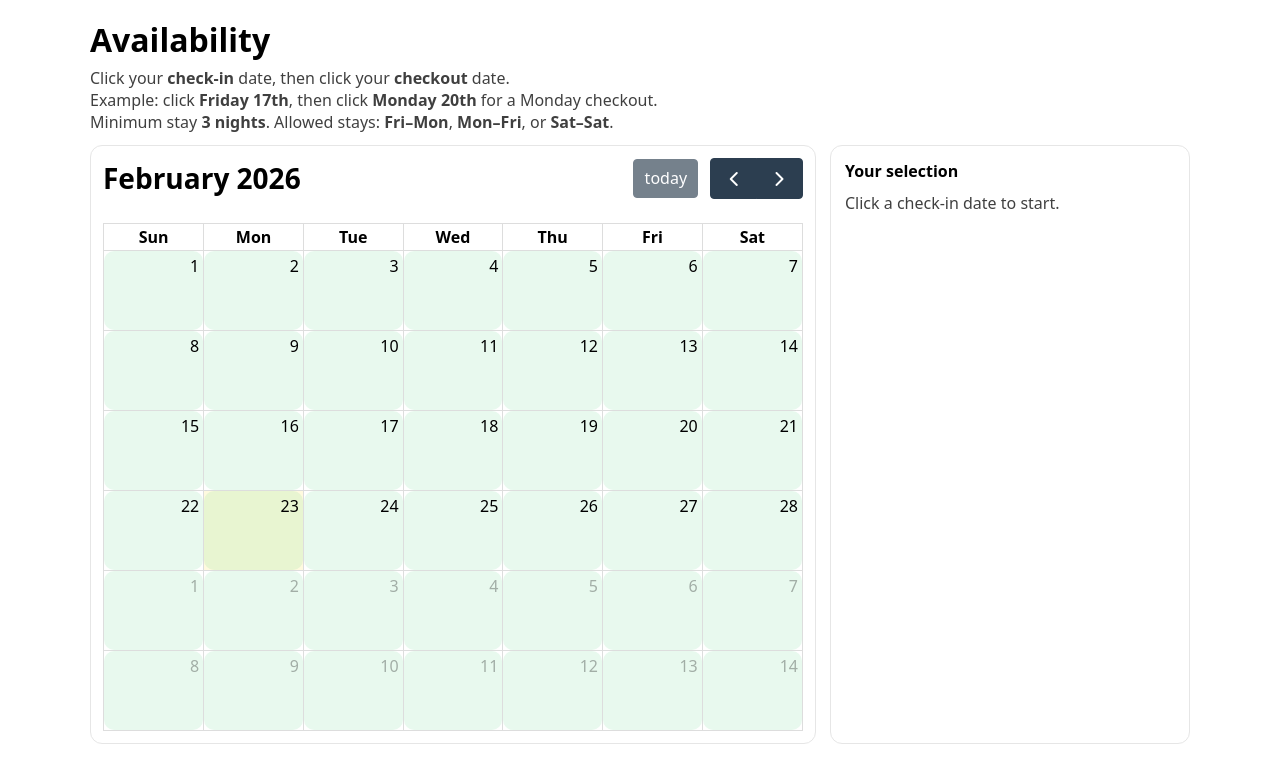
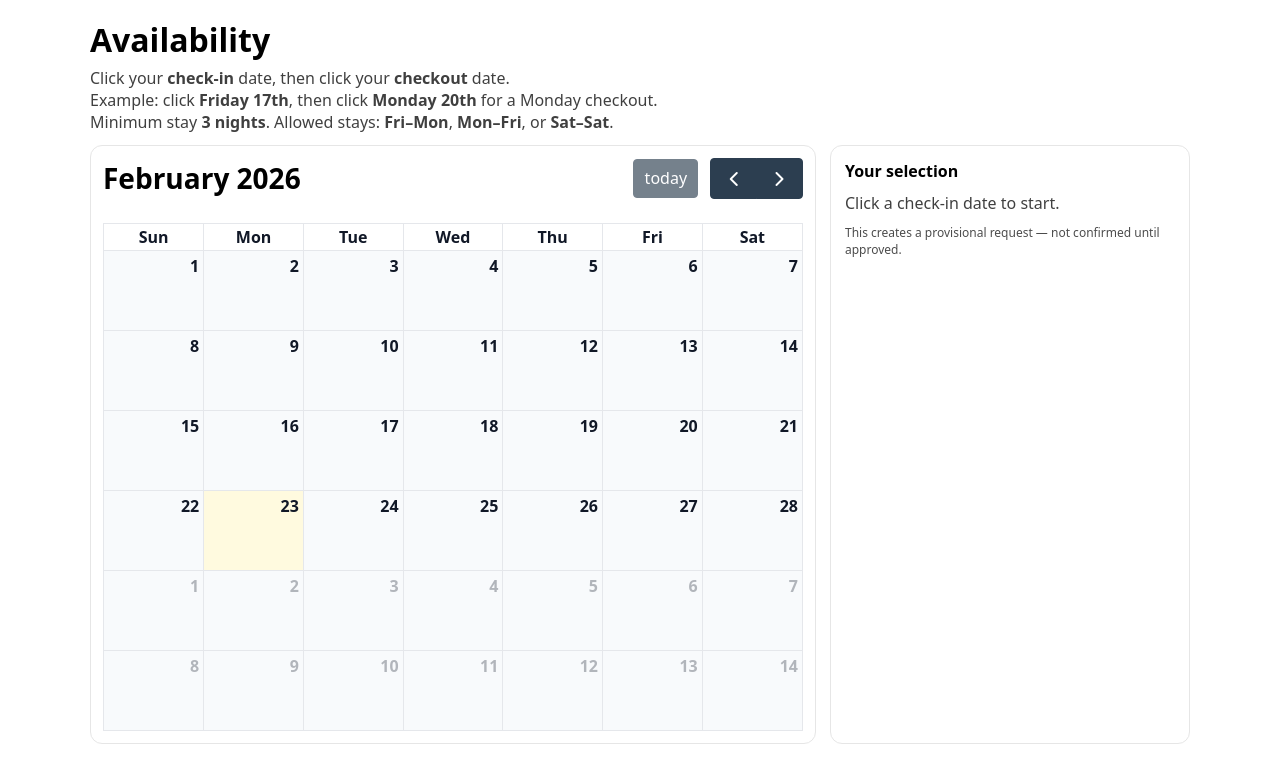
Before and after one commit to Liamdlking/Kingscaravan, a Next.js app: page /availability in a window 1280 px wide. Shown: the top 782 px of the page. Built offline with nearby package versions, Linux system fonts and the light colour scheme; no server answers.

Commit message:
Update page.tsx

```diff
--- a/app/availability/page.tsx
+++ b/app/availability/page.tsx
@@ -4,11 +4,14 @@ import React, { useEffect, useMemo, useState } from "react";
 import FullCalendar from "@fullcalendar/react";
 import dayGridPlugin from "@fullcalendar/daygrid";
 import interactionPlugin, { DateClickArg } from "@fullcalendar/interaction";
+import type { EventContentArg } from "@fullcalendar/core";
 
 type Booking = {
+  id?: string;
   start_date: string;
-  end_date: string; // checkout day (not booked)
+  end_date: string; // checkout day
   status: "provisional" | "confirmed";
+  guest_name?: string | null;
 };
 
 type Rate = {
@@ -27,21 +30,13 @@ function isoLocal(d: Date) {
   return `${y}-${m}-${day}`;
 }
 
-function addDaysISO(date: string, days: number) {
-  const d = new Date(`${date}T00:00:00`);
-  d.setDate(d.getDate() + days);
-  return isoLocal(d);
-}
-
 function eachDay(startISO: string, endISO: string) {
   const out: string[] = [];
-  const start = new Date(`${startISO}T00:00:00`);
-  const end = new Date(`${endISO}T00:00:00`);
-
-  for (let d = new Date(start); d < end; d.setDate(d.getDate() + 1)) {
-    out.push(isoLocal(d));
+  const start = new Date(`${startISO}T00:00:00Z`);
+  const end = new Date(`${endISO}T00:00:00Z`);
+  for (let d = new Date(start); d < end; d.setUTCDate(d.getUTCDate() + 1)) {
+    out.push(d.toISOString().slice(0, 10));
   }
-
   return out;
 }
 
@@ -58,38 +53,24 @@ function isAllowedPattern(startISO: string, endISO: string) {
 
   if (len < 3) return { ok: false, reason: "Minimum stay is 3 nights." };
 
-  const startDay = start.getDay(); // 0 Sun .. 6 Sat
+  const startDay = start.getDay();
   const endDay = end.getDay();
 
-  // Fri → Mon
-  if (startDay === 5 && endDay === 1) return { ok: true, reason: "" };
+  if (startDay === 5 && endDay === 1) return { ok: true, reason: "" }; // Fri-Mon
+  if (startDay === 1 && endDay === 5) return { ok: true, reason: "" }; // Mon-Fri
+  if (startDay === 6 && endDay === 6) return { ok: true, reason: "" }; // Sat-Sat
 
-  // Mon → Fri
-  if (startDay === 1 && endDay === 5) return { ok: true, reason: "" };
-
-  // Sat → Sat
-  if (startDay === 6 && endDay === 6) return { ok: true, reason: "" };
-
-  return {
-    ok: false,
-    reason: "Allowed stays are Fri–Mon, Mon–Fri, or Sat–Sat.",
-  };
+  return { ok: false, reason: "Allowed stays are Fri–Mon, Mon–Fri, or Sat–Sat." };
 }
 
 function calcPrice(startISO: string, endISO: string, rates: Rate[]) {
-  // exact total match
   const exactTotal = rates.find(
     (r) => r.rate_type === "total" && r.start_date === startISO && r.end_date === endISO
   );
   if (exactTotal) {
-    return {
-      ok: true as const,
-      total: Number(exactTotal.price),
-      method: "total" as const,
-    };
+    return { ok: true as const, total: Number(exactTotal.price), method: "total" as const };
   }
 
-  // nightly sum
   const nights = eachDay(startISO, endISO);
   let total = 0;
 
@@ -97,21 +78,11 @@ function calcPrice(startISO: string, endISO: string, rates: Rate[]) {
     const nightly = rates.find(
       (r) => r.rate_type === "nightly" && r.start_date <= day && day < r.end_date
     );
-    if (!nightly) {
-      return {
-        ok: false as const,
-        total: null,
-        method: "missing" as const,
-      };
-    }
+    if (!nightly) return { ok: false as const, total: null, method: "missing" as const };
     total += Number(nightly.price);
   }
 
-  return {
-    ok: true as const,
-    total,
-    method: "nightly" as const,
-  };
+  return { ok: true as const, total, method: "nightly" as const };
 }
 
 export default function AvailabilityPage() {
@@ -134,68 +105,26 @@ export default function AvailabilityPage() {
     })();
   }, []);
 
-  const markers = useMemo(() => {
-    const confirmedFull = new Set<string>();
-    const provisionalFull = new Set<string>();
-
-    const inConfirmed = new Set<string>();
-    const inProvisional = new Set<string>();
-
-    const outConfirmed = new Set<string>();
-    const outProvisional = new Set<string>();
-
-    for (const b of bookings) {
-      const days = eachDay(b.start_date, b.end_date);
-
-      if (b.status === "confirmed") {
-        days.forEach((d) => confirmedFull.add(d));
-        inConfirmed.add(b.start_date);
-        outConfirmed.add(b.end_date);
-      } else {
-        days.forEach((d) => provisionalFull.add(d));
-        inProvisional.add(b.start_date);
-        outProvisional.add(b.end_date);
-      }
-    }
-
-    return {
-      confirmedFull,
-      provisionalFull,
-      inConfirmed,
-      inProvisional,
-      outConfirmed,
-      outProvisional,
-    };
-  }, [bookings]);
-
-  const dayCellClassNames = (info: any) => {
-    const d = isoLocal(info.date);
-    const classes: string[] = [];
-
-    if (markers.confirmedFull.has(d)) classes.push("day-confirmed");
-    else if (markers.provisionalFull.has(d)) classes.push("day-provisional");
-    else classes.push("day-available");
-
-    if (markers.inConfirmed.has(d)) classes.push("in-confirmed");
-    if (markers.inProvisional.has(d)) classes.push("in-provisional");
-    if (markers.outConfirmed.has(d)) classes.push("out-confirmed");
-    if (markers.outProvisional.has(d)) classes.push("out-provisional");
-
-    return classes;
-  };
-
   function selectionHasConfirmed(startISO: string, endISO: string) {
     const days = eachDay(startISO, endISO);
-    return days.some((d) => markers.confirmedFull.has(d));
+    const confirmed = new Set(
+      bookings
+        .filter((b) => b.status === "confirmed")
+        .flatMap((b) => eachDay(b.start_date, b.end_date))
+    );
+    return days.some((d) => confirmed.has(d));
   }
 
   function onDateClick(arg: DateClickArg) {
     setMsg("");
-    const clicked = arg.dateStr; // ✅ exact calendar date clicked
+    const clicked = arg.dateStr;
 
-    // First click = check-in
     if (!checkIn) {
-      if (markers.confirmedFull.has(clicked)) {
+      if (
+        bookings.some(
+          (b) => b.status === "confirmed" && eachDay(b.start_date, b.end_date).includes(clicked)
+        )
+      ) {
         setMsg("That date is unavailable. Please choose another check-in date.");
         return;
       }
@@ -204,7 +133,6 @@ export default function AvailabilityPage() {
       return;
     }
 
-    // Second click = checkout
     if (checkIn && !checkOut) {
       if (clicked <= checkIn) {
         setMsg("Checkout must be after check-in.");
@@ -222,13 +150,7 @@ export default function AvailabilityPage() {
         return;
       }
 
-      setCheckOut(clicked); // ✅ exact clicked day becomes checkout
-      return;
-    }
-
-    // Third click resets and starts again
-    if (markers.confirmedFull.has(clicked)) {
-      setMsg("That date is unavailable. Please choose another check-in date.");
+      setCheckOut(clicked);
       return;
     }
 
@@ -252,75 +174,173 @@ export default function AvailabilityPage() {
     return nightsCount(checkIn, checkOut);
   }, [checkIn, checkOut]);
 
-  const selectionEvent = useMemo(() => {
+  const bookingEvents = useMemo(() => {
+    return bookings.map((b, idx) => ({
+      id: `public-booking-${b.id ?? idx}`,
+      title: b.status === "confirmed" ? "Booked" : "Provisional",
+      start: b.start_date,
+      end: b.end_date,
+      allDay: true,
+      display: "block" as const,
+      extendedProps: {
+        kind: "booking",
+        bookingStatus: b.status,
+      },
+    }));
+  }, [bookings]);
+
+  const selectionEvents = useMemo(() => {
     if (!checkIn) return [];
-
-    // Highlight selected nights only. If checkout chosen, highlight [checkIn, checkOut)
-    // If only check-in chosen, highlight just that day visually.
-    const end = checkOut ?? addDaysISO(checkIn, 1);
-
+    const end = checkOut ?? checkIn;
     return [
       {
-        id: "selected-range",
+        id: "selected-band",
+        title: checkOut ? "Your dates" : "Check-in selected",
         start: checkIn,
-        end,
-        display: "background" as const,
-        backgroundColor: "rgba(59,130,246,0.18)",
+        end: checkOut ?? new Date(new Date(`${checkIn}T00:00:00`).getTime() + 86400000)
+          .toISOString()
+          .slice(0, 10),
+        allDay: true,
+        display: "block" as const,
+        extendedProps: {
+          kind: "selection",
+        },
       },
     ];
   }, [checkIn, checkOut]);
 
-  function requestBooking() {
-    if (!checkIn || !checkOut) return;
+  const allEvents = useMemo(() => [...bookingEvents, ...selectionEvents], [bookingEvents, selectionEvents]);
 
-    const params = new URLSearchParams();
-    params.set("start", checkIn);
-    params.set("end", checkOut);
+  function eventClassNames(arg: any) {
+    const kind = arg.event.extendedProps?.kind;
+    if (kind === "booking") {
+      return [
+        "calendar-band",
+        "public-booking-band",
+        arg.event.extendedProps.bookingStatus === "confirmed"
+          ? "public-booking-confirmed"
+          : "public-booking-provisional",
+      ];
+    }
+    if (kind === "selection") return ["calendar-band", "selection-band"];
+    return [];
+  }
 
-    if (priceInfo?.ok && priceInfo.total != null) {
-      params.set("price", String(priceInfo.total));
-      params.set("price_method", String(priceInfo.method));
+  function eventContent(arg: EventContentArg) {
+    const kind = (arg.event.extendedProps as any)?.kind;
+    if (kind === "booking") {
+      return (
+        <div className="band-inner">
+          <div className="band-title">{arg.event.title}</div>
+        </div>
+      );
     }
-
-    window.location.href = `/book?${params.toString()}`;
+    if (kind === "selection") {
+      return (
+        <div className="band-inner">
+          <div className="band-title" style={{ color: "#1d4ed8" }}>{arg.event.title}</div>
+        </div>
+      );
+    }
+    return <div>{arg.event.title}</div>;
   }
 
   return (
     <div style={{ maxWidth: 1100, margin: "0 auto", padding: 18 }}>
       <style>{`
-        .fc .fc-daygrid-day.day-available .fc-daygrid-day-frame { background: rgba(34,197,94,0.10); }
-        .fc .fc-daygrid-day.day-confirmed .fc-daygrid-day-frame { background: rgba(239,68,68,0.12); }
-        .fc .fc-daygrid-day.day-provisional .fc-daygrid-day-frame { background: rgba(245,158,11,0.14); }
-
         .fc .fc-daygrid-day-frame {
           border-radius: 10px;
-          overflow: hidden;
-          position: relative;
+          overflow: visible;
         }
 
-        .fc .fc-daygrid-day-frame::after {
-          content: "";
-          position: absolute;
-          inset: 0;
-          pointer-events: none;
-          border-radius: 10px;
-          background: linear-gradient(
-            90deg,
-            var(--leftOverlay, transparent) 0%,
-            var(--leftOverlay, transparent) 50%,
-            var(--rightOverlay, transparent) 50%,
-            var(--rightOverlay, transparent) 100%
-          );
+        .fc .fc-daygrid-day {
+          background: #f8fafc;
         }
 
-        .fc .fc-daygrid-day.out-confirmed { --leftOverlay: rgba(239,68,68,0.26); }
-        .fc .fc-daygrid-day.in-confirmed  { --rightOverlay: rgba(239,68,68,0.26); }
+        .fc .fc-scrollgrid,
+        .fc .fc-scrollgrid td,
+        .fc .fc-scrollgrid th {
+          border-color: #e5e7eb;
+        }
 
-        .fc .fc-daygrid-day.out-provisional { --leftOverlay: rgba(245,158,11,0.28); }
-        .fc .fc-daygrid-day.in-provisional  { --rightOverlay: rgba(245,158,11,0.28); }
+        .fc .fc-col-header-cell-cushion,
+        .fc .fc-daygrid-day-number {
+          color: #111827;
+          text-decoration: none !important;
+          font-weight: 700;
+        }
 
-        .fc .fc-daygrid-day-top,
-        .fc .fc-daygrid-day-events { position: relative; z-index: 1; }
+        .fc .fc-daygrid-event-harness {
+          margin-top: 2px;
+        }
+
+        .fc .calendar-band {
+          border: none !important;
+          border-radius: 0 !important;
+          padding: 0 !important;
+          min-height: 22px;
+          box-shadow: none !important;
+        }
+
+        .fc .public-booking-band {
+          min-height: 22px;
+        }
+
+        .fc .public-booking-confirmed {
+          background: #f7cfd2 !important;
+        }
+
+        .fc .public-booking-provisional {
+          background: #f4d08a !important;
+        }
+
+        .fc .selection-band {
+          background: rgba(59,130,246,0.18) !important;
+        }
+
+        .fc .calendar-band.fc-event-start:not(.fc-event-end) {
+          margin-left: 50% !important;
+        }
+
+        .fc .calendar-band.fc-event-end:not(.fc-event-start) {
+          margin-right: 50% !important;
+        }
+
+        .fc .calendar-band.fc-event-start.fc-event-end {
+          margin-left: 50% !important;
+          margin-right: 50% !important;
+        }
+
+        .fc .band-inner {
+          display: flex;
+          flex-direction: column;
+          gap: 2px;
+          padding: 2px 4px;
+          overflow: hidden;
+        }
+
+        .fc .band-title {
+          font-size: 11px;
+          font-weight: 900;
+          color: #7f1d1d;
+          white-space: nowrap;
+          overflow: hidden;
+          text-overflow: ellipsis;
+          background: rgba(255,255,255,0.3);
+          padding: 1px 4px;
+          border-radius: 4px;
+          width: fit-content;
+          max-width: 100%;
+        }
+
+        .fc .public-booking-provisional .band-title {
+          color: #92400e;
+        }
+
+        .fc .fc-daygrid-more-link {
+          color: #374151;
+          font-weight: 700;
+        }
       `}</style>
 
       <h1 style={{ margin: "0 0 6px" }}>Availability</h1>
@@ -340,8 +360,10 @@ export default function AvailabilityPage() {
             height="auto"
             selectable={false}
             dateClick={onDateClick}
-            dayCellClassNames={dayCellClassNames}
-            events={selectionEvent}
+            events={allEvents}
+            eventClassNames={eventClassNames}
+            eventContent={eventContent}
+            dayMaxEvents={4}
           />
         </div>
 
@@ -420,8 +442,27 @@ export default function AvailabilityPage() {
               {msg}
             </div>
           )}
+
+          <div style={{ marginTop: 10, fontSize: 12, opacity: 0.7 }}>
+            This creates a provisional request — not confirmed until approved.
+          </div>
         </div>
       </div>
     </div>
   );
+
+  function requestBooking() {
+    if (!checkIn || !checkOut) return;
+
+    const params = new URLSearchParams();
+    params.set("start", checkIn);
+    params.set("end", checkOut);
+
+    if (priceInfo?.ok && priceInfo.total != null) {
+      params.set("price", String(priceInfo.total));
+      params.set("price_method", String(priceInfo.method));
+    }
+
+    window.location.href = `/book?${params.toString()}`;
+  }
 }
```
